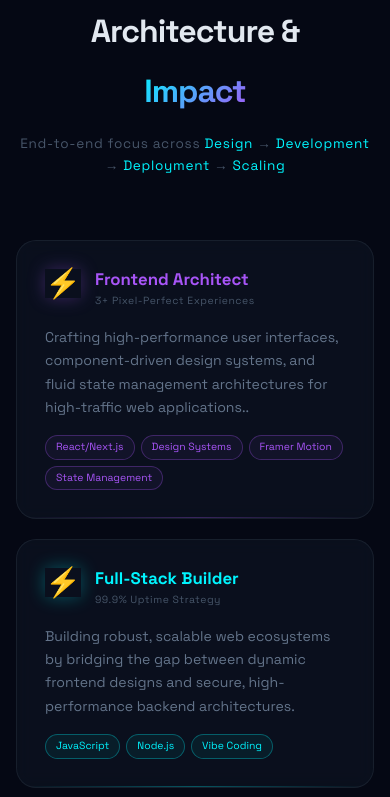
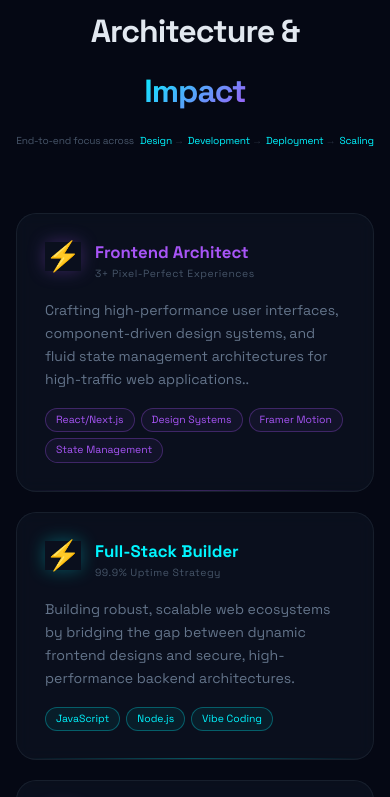
Before and after one commit to AksharBrahm369/Portfolio, a Next.js app: page / in a window 390 px wide. Shown: the part 3580-4377 px from the top of the page. Built offline with nearby package versions, Linux system fonts and the light colour scheme.

Commit message:
feat: implement Projects, Contact, and Expertise sections with responsive layout and theme support

```diff
--- a/src/components/ContactSection/ContactSection.module.css
+++ b/src/components/ContactSection/ContactSection.module.css
@@ -306,6 +306,8 @@
   position: relative;
   width: 100%;
   max-width: 500px;
+  max-height: 90vh;
+  overflow-y: auto;
   background: rgba(12, 18, 32, 0.95);
   border: 1px solid rgba(0, 245, 255, 0.2);
   border-radius: 24px;
@@ -314,10 +316,14 @@
   animation: slideUp 0.3s ease;
 }
 
-.closeBtn {
-  position: absolute;
-  top: 24px;
-  right: 24px;
+.modalHeader {
+  display: flex;
+  align-items: center;
+  gap: 16px;
+  margin-bottom: 12px;
+}
+
+.backBtn {
   background: transparent;
   border: none;
   color: #64748b;
@@ -327,20 +333,21 @@
   align-items: center;
   justify-content: center;
   border-radius: 50%;
-  padding: 4px;
+  padding: 6px;
+  margin-left: -8px;
 }
 
-.closeBtn:hover {
-  color: #e2e8f0;
-  background: rgba(148, 163, 184, 0.1);
+.backBtn:hover {
+  color: #00f5ff;
+  background: rgba(0, 245, 255, 0.1);
 }
 
 .modalHeading {
   font-family: var(--font-syne), sans-serif;
-  font-size: 2rem;
+  font-size: clamp(1.5rem, 5vw, 2rem);
   font-weight: 700;
   color: #e2e8f0;
-  margin-bottom: 12px;
+  margin-bottom: 0;
 }
 
 .modalSub {
@@ -424,6 +431,7 @@
   .footerNav { justify-content: center; text-align: center; }
   .footerLinks { justify-content: center; }
   .bottomRow { justify-content: center; }
+  .modalContent { padding: 24px; }
 }
 
 /* ═══ LIGHT THEME OVERRIDES ═══ */
@@ -537,11 +545,11 @@
   box-shadow: 0 0 0 2px rgba(0, 184, 204, 0.15);
 }
 
-[data-theme="light"] .closeBtn {
+[data-theme="light"] .backBtn {
   color: #64748b;
 }
 
-[data-theme="light"] .closeBtn:hover {
-  color: #0f172a;
-  background: rgba(15, 23, 42, 0.06);
+[data-theme="light"] .backBtn:hover {
+  color: #00b8cc;
+  background: rgba(0, 184, 204, 0.06);
 }
--- a/src/components/ContactSection/ContactSection.tsx
+++ b/src/components/ContactSection/ContactSection.tsx
@@ -3,7 +3,7 @@
 // NOTE: Github, Linkedin, Twitter do NOT exist in lucide-react v1.9.0+
 // They were removed in a major cleanup. Use inline SVGs instead (see socials below).
 import { useState } from "react";
-import { Mail, Calendar, X } from "lucide-react";
+import { Mail, Calendar, ArrowLeft } from "lucide-react";
 import { useApp } from "@/context/AppContext";
 import { translations } from "@/translations";
 import styles from "./ContactSection.module.css";
@@ -98,10 +98,12 @@ export default function ContactSection() {
       {isModalOpen && (
         <div className={styles.modalOverlay} onClick={() => setIsModalOpen(false)}>
           <div className={styles.modalContent} onClick={(e) => e.stopPropagation()}>
-            <button className={styles.closeBtn} onClick={() => setIsModalOpen(false)} aria-label="Close modal">
-              <X size={24} />
-            </button>
-            <h3 className={styles.modalHeading}>Schedule a Call</h3>
+            <div className={styles.modalHeader}>
+              <button className={styles.backBtn} onClick={() => setIsModalOpen(false)} aria-label="Go back to contact section">
+                <ArrowLeft size={24} />
+              </button>
+              <h3 className={styles.modalHeading}>Schedule a Call</h3>
+            </div>
             <p className={styles.modalSub}>Fill out the form below and I'll get back to you.</p>
             <form action="https://formsubmit.co/darshanzala369@gmail.com" method="POST" className={styles.form}>
               <input type="hidden" name="_subject" value="New Call Request from Portfolio" />
--- a/src/components/ExpertiseSection/ExpertiseSection.module.css
+++ b/src/components/ExpertiseSection/ExpertiseSection.module.css
@@ -57,13 +57,36 @@
 
 .subheading {
   font-family: var(--font-jetbrains-mono), monospace;
-  font-size: 0.85rem;
+  font-size: min(2.6vw, 0.85rem);
   color: #475569;
-  letter-spacing: 0.05em;
+  letter-spacing: -0.02em;
+  display: flex;
+  flex-direction: row;
+  align-items: center;
+  justify-content: center;
+  gap: 6px;
+  white-space: nowrap;
+  width: 100%;
+}
+
+.subheadingText {
+  display: inline-block;
+}
+
+.flowWrapper {
+  display: flex;
+  align-items: center;
+  gap: 2px;
 }
 
 .flow {
   color: #00f5ff;
+}
+
+.arrow {
+  color: #475569;
+  opacity: 0.5;
+  margin: 0 2px;
 }
 
 /* Grid */
--- a/src/components/ExpertiseSection/ExpertiseSection.tsx
+++ b/src/components/ExpertiseSection/ExpertiseSection.tsx
@@ -32,13 +32,15 @@ export default function ExpertiseSection() {
             <span className={styles.headingAccent}>{t.accent}</span>
           </h2>
           <p className={styles.subheading}>
-            {t.subheading}{" "}
-            {t.flow.map((f, i) => (
-              <span key={f}>
-                <span className={styles.flow}>{f}</span>
-                {i < t.flow.length - 1 && " → "}
-              </span>
-            ))}
+            <span className={styles.subheadingText}>{t.subheading}</span>
+            <span className={styles.flowWrapper}>
+              {t.flow.map((f, i) => (
+                <span key={f}>
+                  <span className={styles.flow}>{f}</span>
+                  {i < t.flow.length - 1 && <span className={styles.arrow}>→</span>}
+                </span>
+              ))}
+            </span>
           </p>
         </div>
 
--- a/src/components/ProjectsSection/ProjectsSection.module.css
+++ b/src/components/ProjectsSection/ProjectsSection.module.css
@@ -231,16 +231,22 @@
 /* Actions */
 .cardActions {
   display: flex;
+  flex-wrap: wrap;
   gap: 10px;
-  align-items: center;
+  align-items: stretch;
   margin-top: auto;
 }
 
 .viewBtn {
-  display: inline-flex;
+  display: flex;
+  flex: 1;
+  min-width: 140px;
   align-items: center;
+  justify-content: center;
+  text-align: center;
+  white-space: nowrap;
   gap: 6px;
-  padding: 9px 18px;
+  padding: 10px 18px;
   border-radius: 50px;
   color: rgba(5, 8, 20, 0.95);
   font-family: var(--font-space-grotesk), sans-serif;
@@ -258,10 +264,15 @@
 }
 
 .caseStudyBtn {
-  display: inline-flex;
+  display: flex;
+  flex: 1;
+  min-width: 120px;
   align-items: center;
+  justify-content: center;
+  text-align: center;
+  white-space: nowrap;
   gap: 5px;
-  padding: 9px 16px;
+  padding: 10px 16px;
   border-radius: 50px;
   color: #64748b;
   background: transparent;
```
